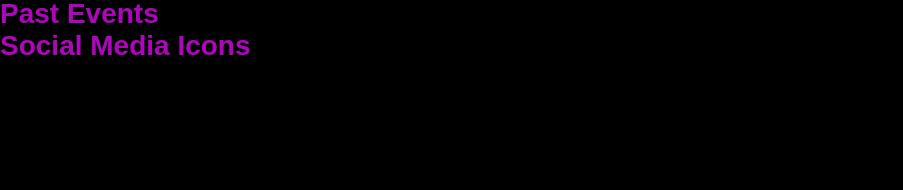
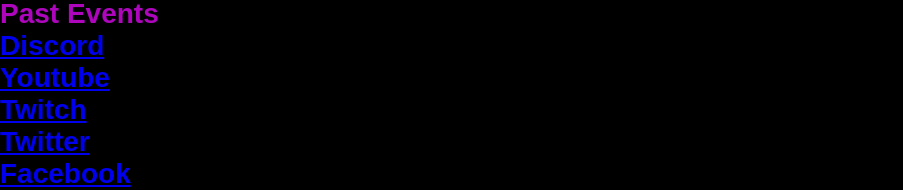
Before and after one commit to GeorgePh0/Social-Gaming, a plain HTML site: page index.html in a window 1280 px wide. Shown: the part 952-1142 px from the top of the page, without its empty margins (0-903 px from the left). Before the commit the page ends 1014 px from the top, so only its background shows below. Drawn offline with Linux system fonts and the light colour scheme; a web font is replaced by a local one.

Commit message:
Add content for footer and script from font awesome

```diff
--- a/index.html
+++ b/index.html
@@ -39,6 +39,19 @@
         </div>
     </section>
     <section>Past Events</section>
-    <footer>Social Media Icons</footer>
+
+    <footer>
+        <ul>
+            <li><a href="https://www.discord.com/" target="_blank" rel="noopener">Discord</a></li>
+            <li><a href="https://www.youtube.com/" target="_blank" rel="noopener">Youtube</a></li>
+            <li><a href="https://www.twitch.tv/" target="_blank" rel="noopener">Twitch</a></li>
+            <li><a href="https://www.twitter.com/" target="_blank" rel="noopener">Twitter</a></li>
+            <li><a href="https://www.facebook.com/" target="_blank" rel="noopener">Facebook</a></li>
+        </ul>
+    </footer>
+
+    <!-- Font Awesome script -->
+    <script src="https://kit.fontawesome.com/fc56e4f7a1.js" crossorigin="anonymous"></script>
+
 </body>
 </html>
```
